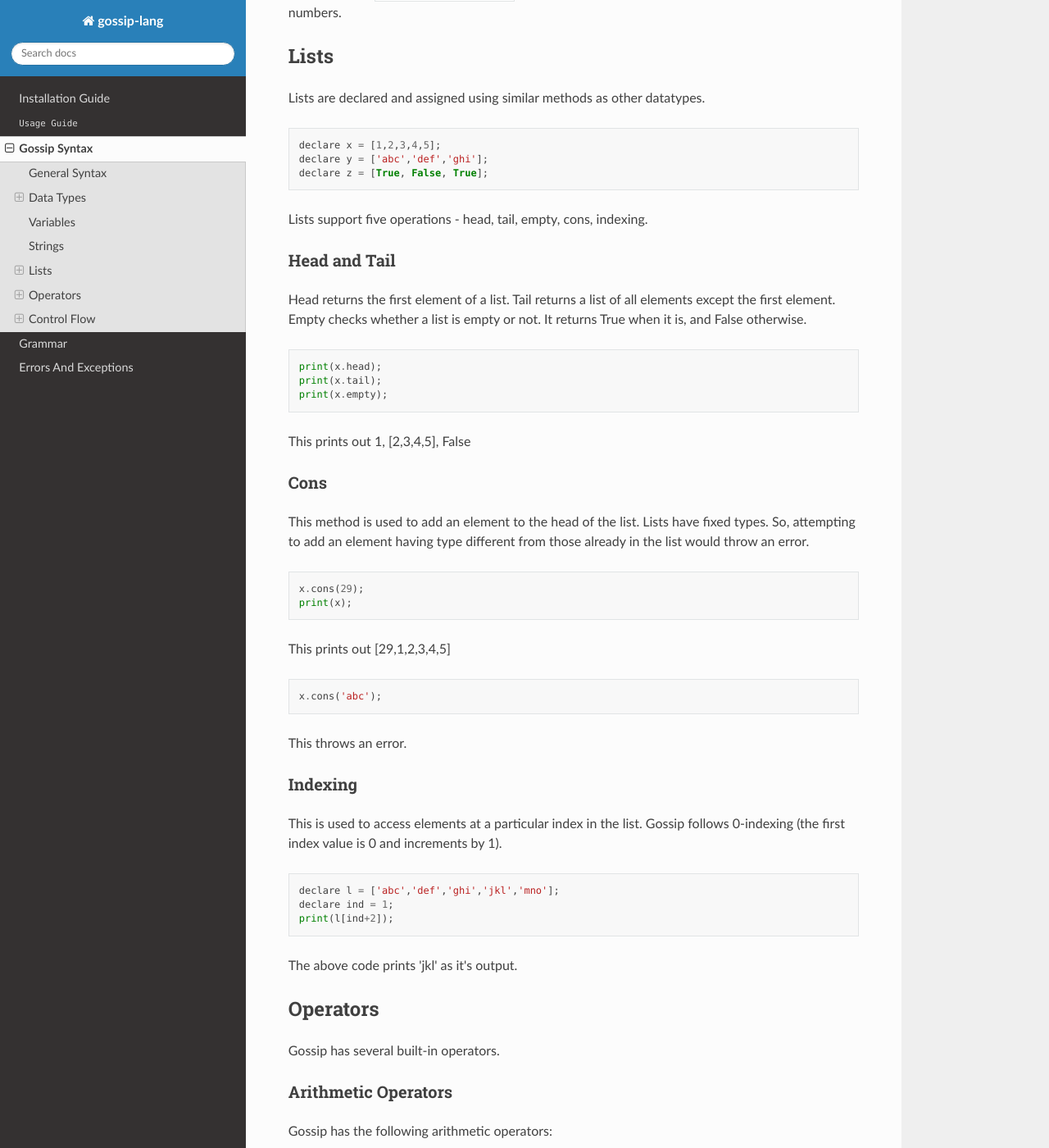
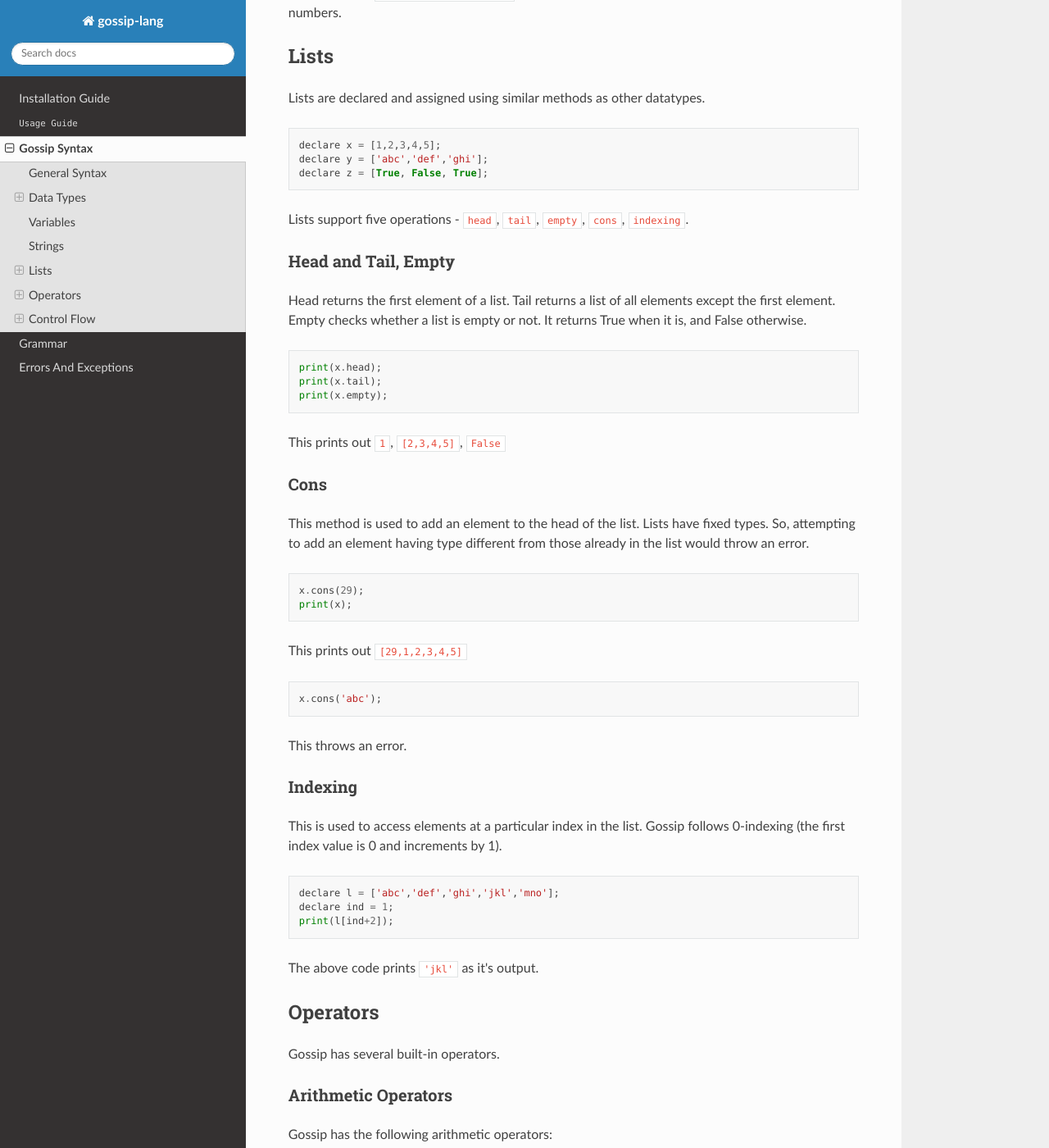
Before and after one commit to plugyawn/gossip, a Sphinx documentation site: the page built from docs/source/syntax.md, in a window 1280 px wide and 1400 px high, scrolled down 1968 px. Shown: the whole window at 82% size. Built offline with Sphinx 7.4.7 and the Read the Docs theme 2.0.0, drawn with Linux system fonts in a browser that asks for light colours.

Commit message:
Update syntax.md
Signed-off-by: RahulVC02 <76587585+RahulVC02@users.noreply.github.com>

````diff
--- a/docs/source/syntax.md
+++ b/docs/source/syntax.md
@@ -84,9 +84,9 @@ declare y = ['abc','def','ghi'];
 declare z = [True, False, True];
 ```
 
-Lists support five operations - head, tail, empty, cons, indexing.
+Lists support five operations - `head`, `tail`, `empty`, `cons`, `indexing`.
 
-### Head and Tail
+### Head and Tail, Empty
 Head returns the first element of a list. Tail returns a list of all elements except the first element. Empty checks whether a list is empty or not. It
 returns True when it is, and False otherwise.
 ```python
@@ -95,7 +95,7 @@ print(x.tail);
 print(x.empty);
 ```
 
-This prints out 1, [2,3,4,5], False
+This prints out `1`, `[2,3,4,5]`, `False`
 
 ### Cons
 This method is used to add an element to the head of the list. Lists have fixed types. So, attempting to add an element having type different from those already
@@ -105,7 +105,7 @@ x.cons(29);
 print(x);
 ```
 
-This prints out [29,1,2,3,4,5]
+This prints out `[29,1,2,3,4,5]`
 
 ```python
 x.cons('abc');
@@ -122,7 +122,7 @@ declare ind = 1;
 print(l[ind+2]);
 ```
 
-The above code prints 'jkl' as it's output.
+The above code prints `'jkl'` as it's output.
 
 ## Operators
 
````
